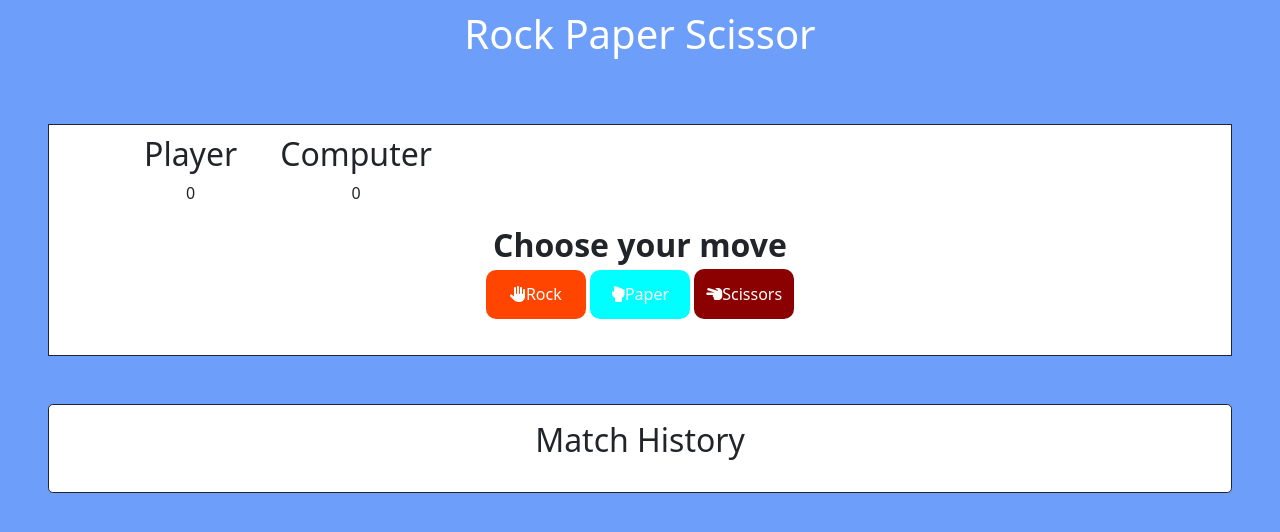
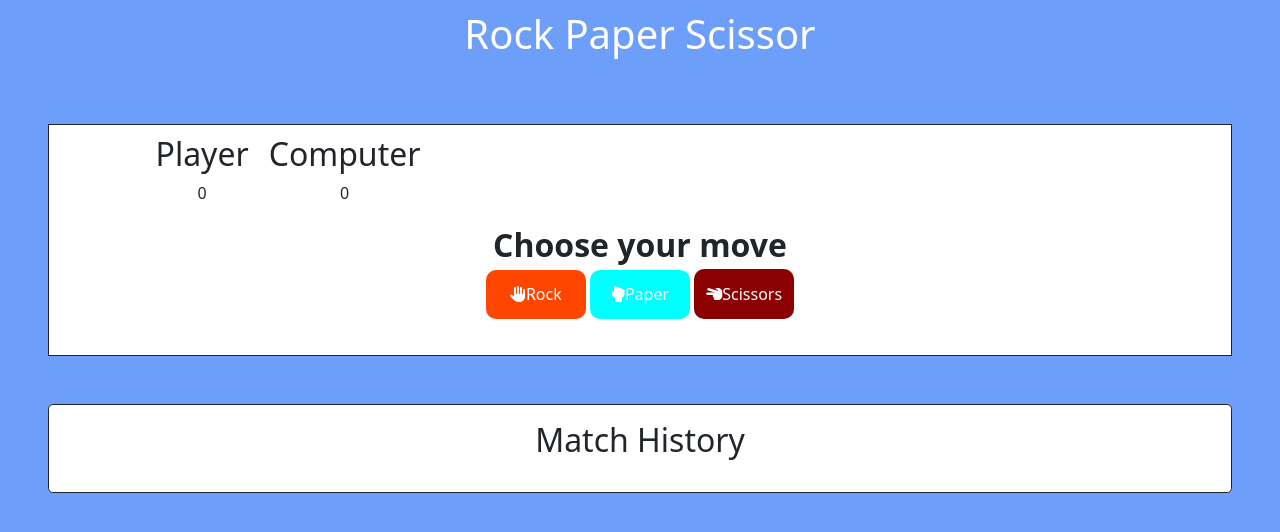
Before and after one commit to rcips/RockPaperScissor, a plain HTML site: page index.html in a window 1280 px wide. Drawn offline with nearby package versions, Linux system fonts and the light colour scheme.

Commit message:
update 2.1

```diff
--- a/index.html
+++ b/index.html
@@ -107,6 +107,7 @@
 
             <!--Display Score of player and computer -->
             <div class="score">
+                <div class="d-flex justify-content-center mx-auto">
                 <div class="playerScore" style="margin-right: 10px">
                     <h2>Player</h2>
                     <p class="p-count count">0</p>
@@ -115,6 +116,7 @@
                     <h2>Computer</h2>
                     <p class="c-count count">0</p>
                 </div>
+            </div>
             </div>
 
             <div class="move">Choose your move</div>
```
